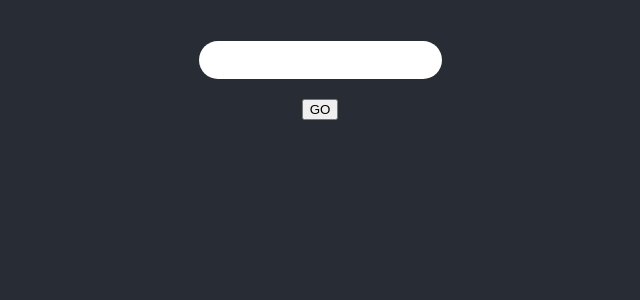
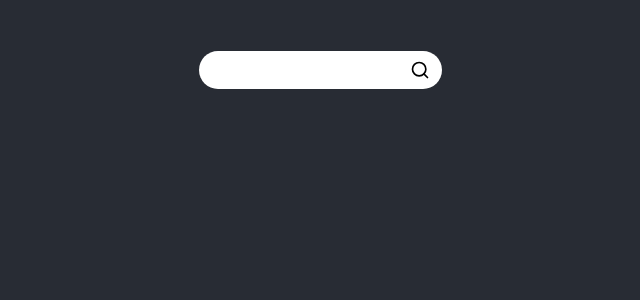
Before and after one commit to cjlindblad/word-cloud, a React (Create React App) app in the folder src/client/: page / in a window 1280 px wide. Shown: the top 300 px of the page, without its empty margins (320-960 px from the left). Built offline with nearby package versions, Linux system fonts and the light colour scheme; the HTML template or start-up script is replaced by a standard one.

Commit message:
Added search icon button

```diff
--- a/src/client/src/App.tsx
+++ b/src/client/src/App.tsx
@@ -2,6 +2,7 @@ import React, { useState } from 'react';
 import './App.css';
 import styled from 'styled-components';
 
+import searchIcon from './icons/search.svg';
 import WordCloud, { WeightedWord } from './WordCloud';
 
 const Wrapper = styled.div`
@@ -14,12 +15,36 @@ const Wrapper = styled.div`
   color: white;
 `;
 
+const InputWrapper = styled.div`
+  display: flex;
+  flex-direction: row;
+  position: relative;
+  margin-bottom: 20px;
+`;
+
 const Input = styled.input`
   padding: 8px 16px;
   font-size: 16px;
   border-radius: 19px;
   border-color: transparent;
-  margin-bottom: 20px;
+`;
+
+const Button = styled.button`
+  position: absolute;
+  right: 0;
+  height: 100%;
+  padding-right: 12px;
+  background: transparent;
+  border: none;
+  cursor: pointer;
+  display: flex;
+  flex-direction: column;
+  justify-content: center;
+`;
+
+const SearchIcon = styled.img`
+  width: 20px;
+  height: 20px;
 `;
 
 const App: React.FC = () => {
@@ -53,6 +78,7 @@ const App: React.FC = () => {
 
   return (
     <Wrapper>
+      <InputWrapper>
         <Input
           type="text"
           value={searchTerm}
@@ -64,8 +90,11 @@ const App: React.FC = () => {
           onChange={event => {
             setSearchTerm(event.target.value);
           }}
-      ></Input>
-      <button onClick={handleSubmit}>GO</button>
+        />
+        <Button onClick={handleSubmit}>
+          <SearchIcon src={searchIcon} />
+        </Button>
+      </InputWrapper>
       <WordCloud words={weightedWords} isFetching={isFetching} />
     </Wrapper>
   );
--- a/src/server/index.ts
+++ b/src/server/index.ts
@@ -31,7 +31,7 @@ app.get('/word-cloud', cache(60 * 60), async (req, res, next) => {
 
     const twitterClient = new TwitterClient(twitterCredentials);
 
-    const tweets = await twitterClient.search(searchTerm, 1000);
+    const tweets = await twitterClient.search(searchTerm, 100);
 
     let cleanedTweetText = tweets
       .map(tweet => removeStopWords(tweet.full_text.split(' '), tweet.lang))
```
Also changed, not shown: src/client/src/icons/search.svg (added). Lines whose indentation alone changed are shown as unchanged.
